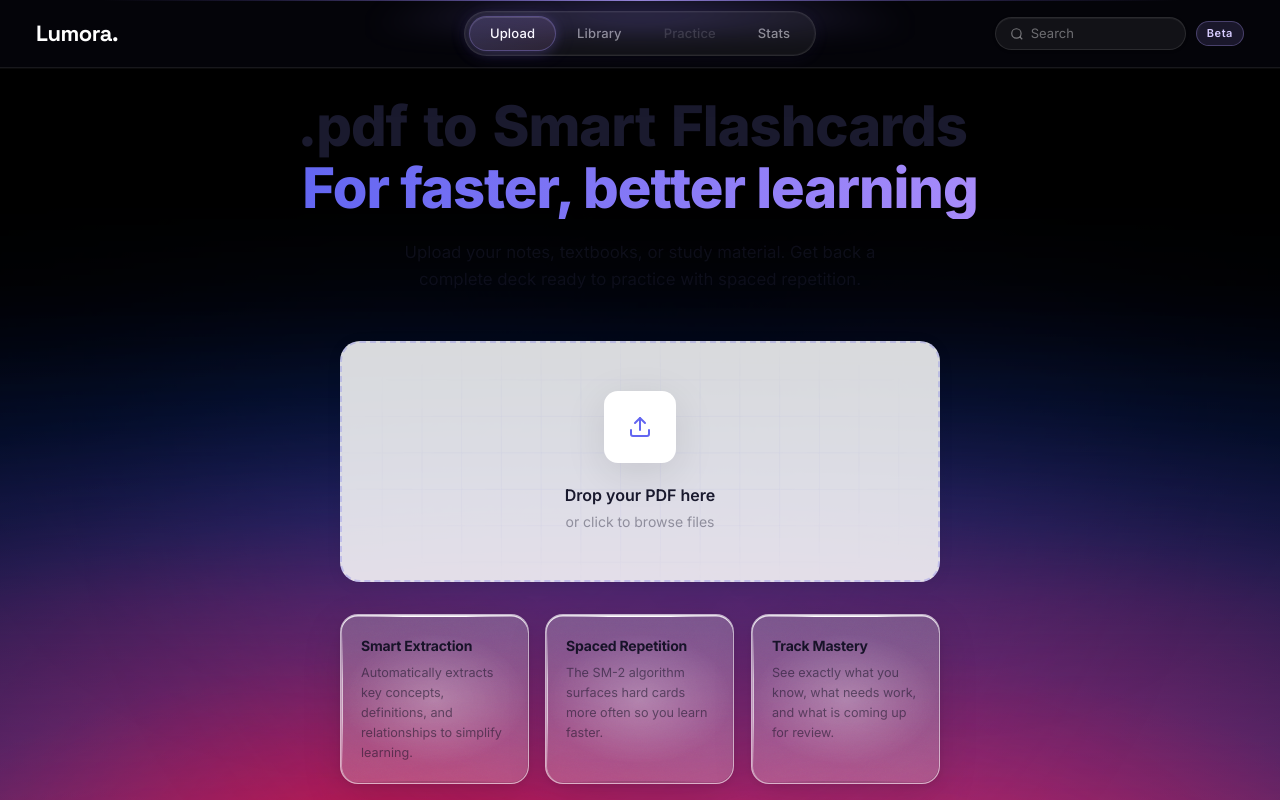
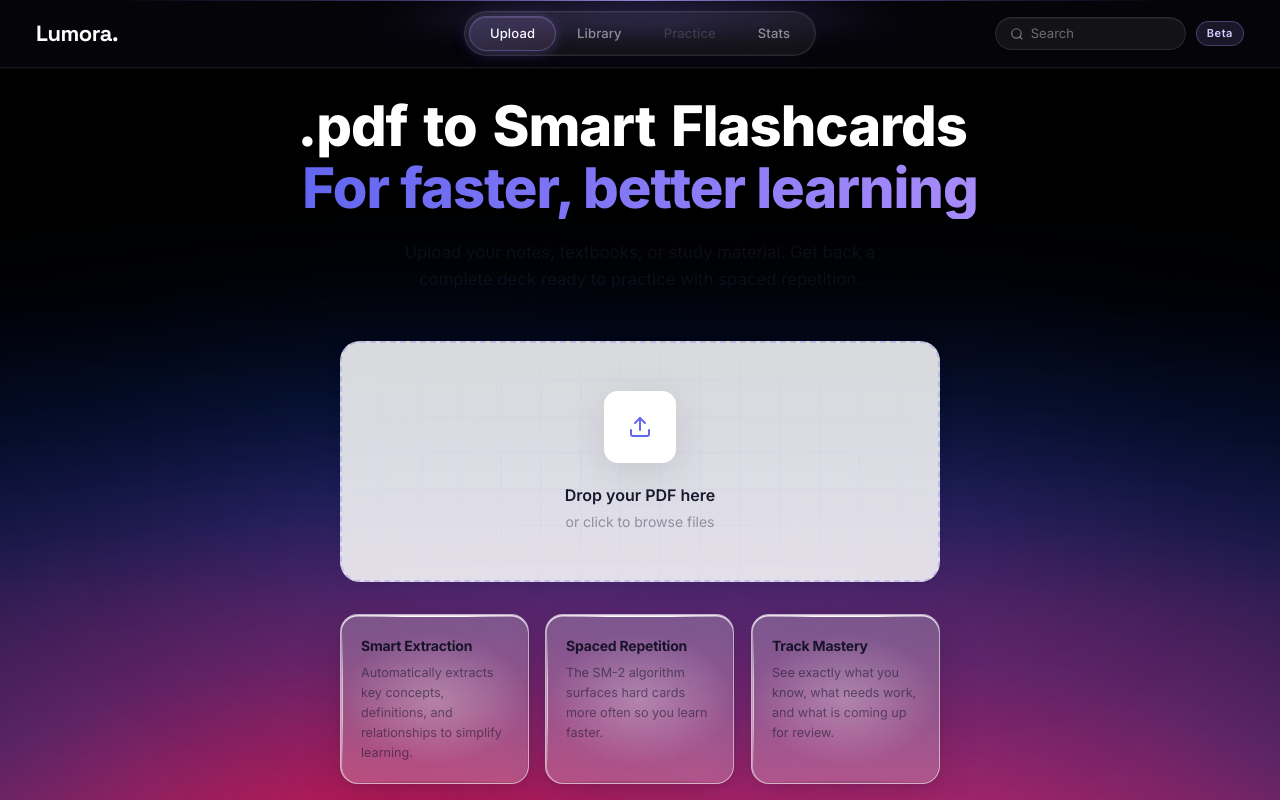
Before and after one commit to Aryan457dwivedi/flashcard-engine, a Next.js app: page / in a window 1280 px wide. Shown: the top 800 px of the page. Built offline with nearby package versions, Linux system fonts and the light colour scheme.

Commit message:
Update Upload.tsx

```diff
--- a/app/components/Upload.tsx
+++ b/app/components/Upload.tsx
@@ -451,7 +451,7 @@ export default function Upload({ onDeckCreated }: { onDeckCreated: (deck: Deck)
           lineHeight: '1.1',
           letterSpacing: '-1px',
           marginBottom: '1.25rem',
-          color: '#1a1a2e',
+          color: '#fff',
         }}>
           <TextGenerateEffect words=".pdf to Smart Flashcards" duration={0.4} staggerDelay={0.10} />
           <br />
```
